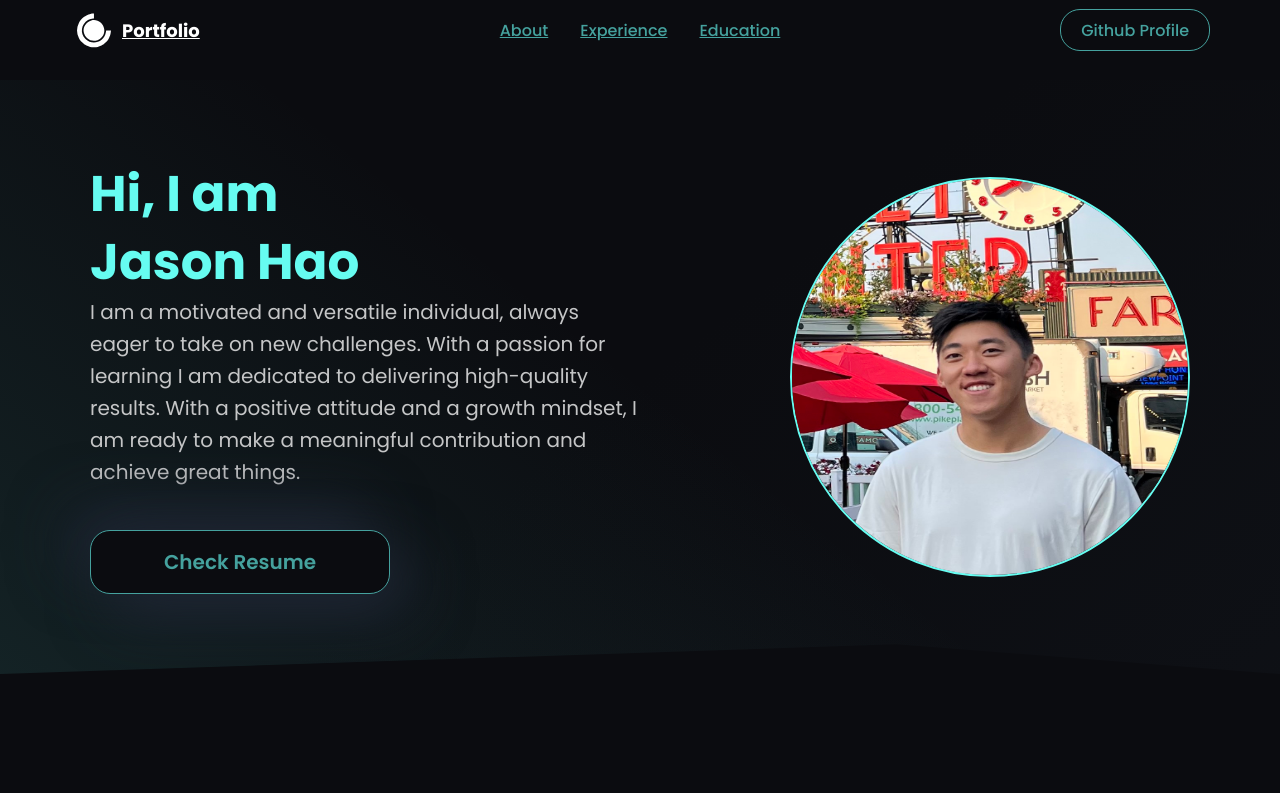
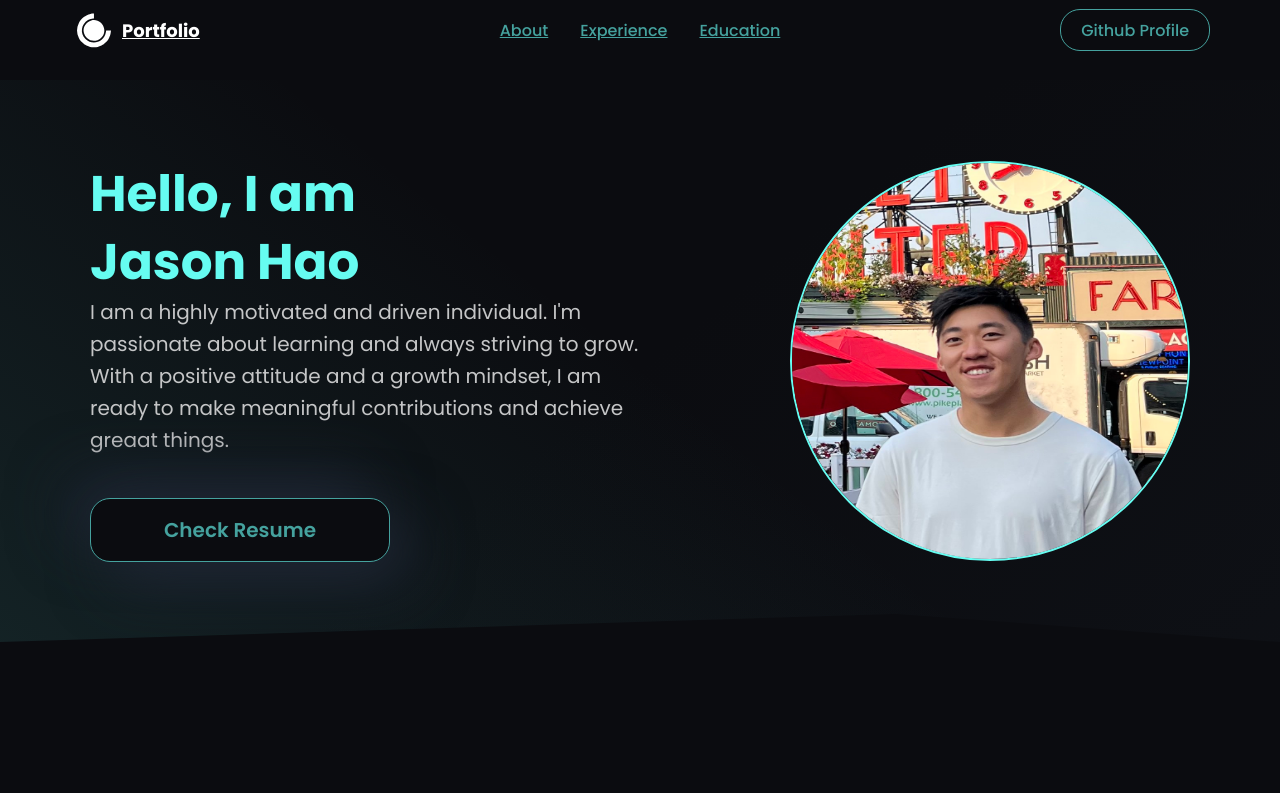
Before and after one commit to jyhaoo/jyhaoo.github.io, a React (Create React App) app: page / in a window 1280 px wide. Shown: the top 793 px of the page. Built offline with nearby package versions, Linux system fonts and the light colour scheme.

Commit message:
Updating Hero section

```diff
--- a/src/components/HeroSection/index.js
+++ b/src/components/HeroSection/index.js
@@ -19,7 +19,7 @@ const HeroSection = () => {
         <HeroInnerContainer>
           <HeroLeftContainer id="Left">
             <Title>
-              Hi, I am <br /> {Bio.name}
+              Hello, I am <br /> {Bio.name}
             </Title>
             <SubTitle>{Bio.description}</SubTitle>
             <ResumeButton href={Bio.resume} target="display">
--- a/src/data/constants.js
+++ b/src/data/constants.js
@@ -2,8 +2,9 @@ export const Bio = {
   name: "Jason Hao",
   roles: ["React Developer", "R&D Engineer"],
   description:
-    "I am a motivated and versatile individual, always eager to take on new challenges. With a passion for learning I am dedicated to delivering high-quality results. With a positive attitude and a growth mindset, I am ready to make a meaningful contribution and achieve great things.",
-  github: "https://github.com/jyhaoo",
+    "I am a highly motivated and driven individual. I'm passionate about learning and always striving to grow. With a positive attitude and a growth mindset, I am ready to make meaningful contributions and achieve greaat things.",
+  github:
+    "https://github.com/jyhaoo?tab=overview&from=2024-01-01&to=2024-01-09",
   resume:
     "https://docs.google.com/document/d/1_vxDZJvqmRS6-32OVI0tYEuzrE3BaeubIrpzpoUZXu0/edit?usp=sharing",
 };
```
